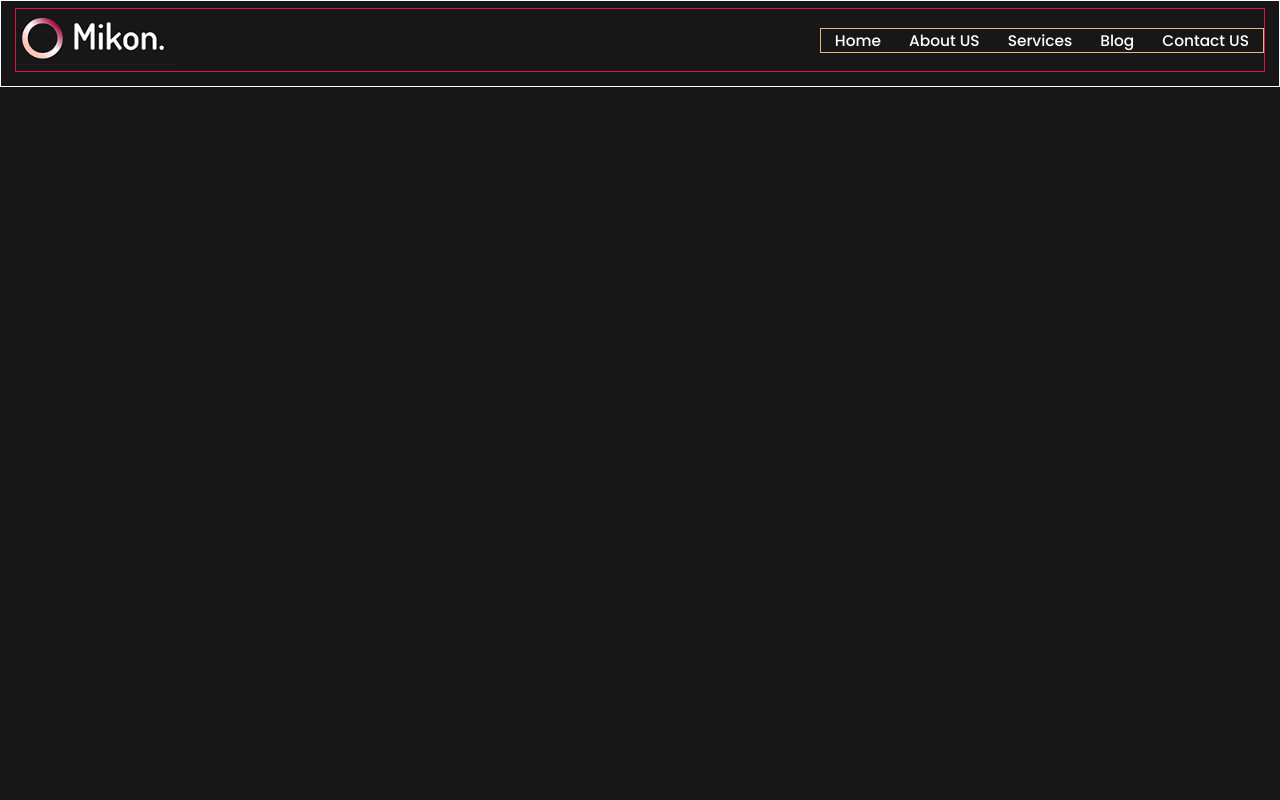
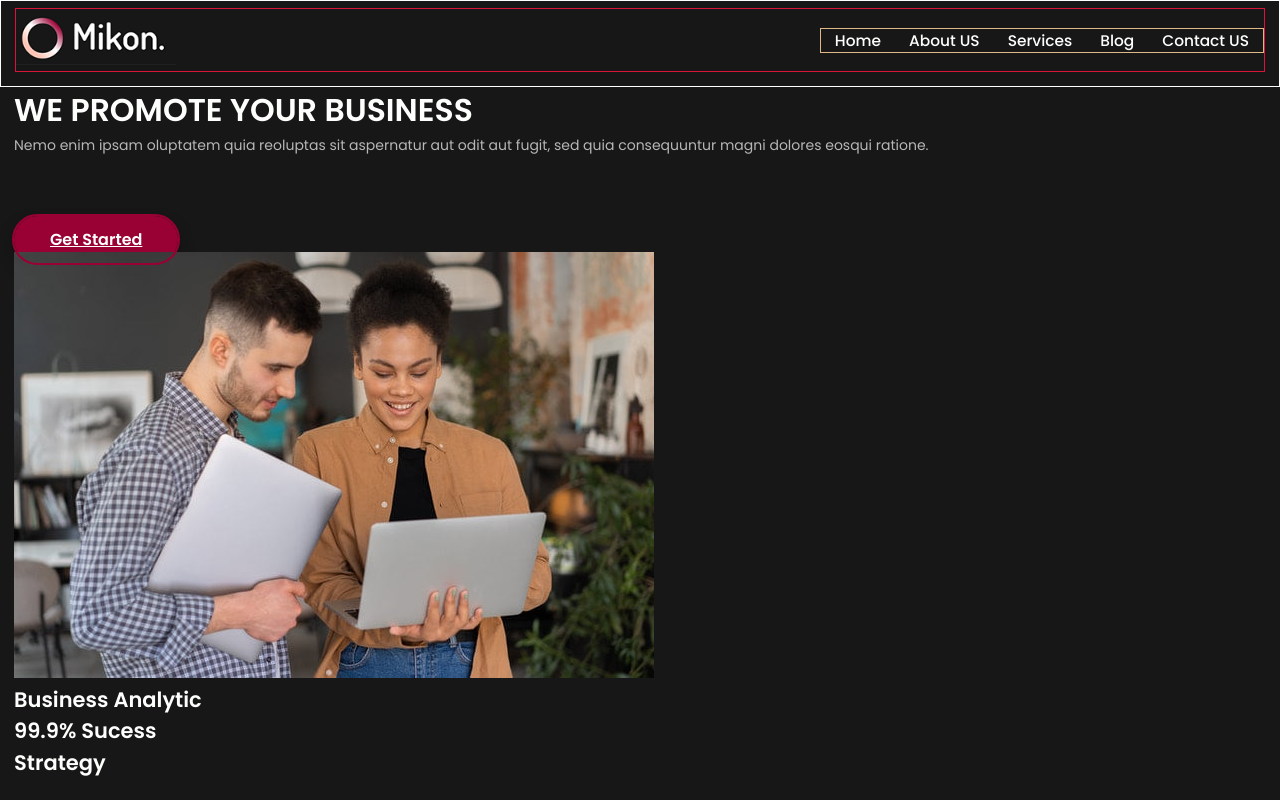
Before and after one commit to TamilselvanChandrakumar/Business-Website, a React (Create React App) app in the folder business-website/: page / in a window 1280 px wide. Built offline with nearby package versions, Linux system fonts and the light colour scheme.

Commit message:
first commit

```diff
--- a/business-website/src/App.css
+++ b/business-website/src/App.css
@@ -80,6 +80,7 @@ html {
     box-shadow: 0 0.5rem 1rem rgb(16, 16, 16);
     outline: 2px solid var(--primary-color);
     outline-offset: 0px;
+    color: var(--white-color);
     border: none;
     cursor: pointer;
     background: var(--primary-color);
--- a/business-website/src/App.js
+++ b/business-website/src/App.js
@@ -1,10 +1,12 @@
 import "./App.css";
 import Navbar from "./components/navbar/Navbar";
+import Home from "./components/home/Home";
 
 function App() {
   return (
     <div className="App">
       <Navbar></Navbar>
+      <Home></Home>
     </div>
   );
 }
--- /dev/null
+++ b/business-website/src/components/home/Home.js
@@ -0,0 +1,48 @@
+import React from "react";
+import BannerImage from "../../assets/banner/banner-img.jpg";
+const Home = () => {
+  return (
+    <>
+      <section id="home">
+        <div className="banner_image"></div>
+        <div className="container">
+          <div className="banner_outer">
+            <div className="col">
+              <h3 className="title">
+                WE PROMOTE YOUR <span>BUSINESS</span>
+              </h3>
+              <p>
+                Nemo enim ipsam oluptatem quia reoluptas sit aspernatur aut odit
+                aut fugit, sed quia consequuntur magni dolores eosqui ratione.
+              </p>
+              <div className="btn_wrapper">
+                <a className="btn" href="/">
+                  Get Started
+                </a>
+              </div>
+            </div>
+            <div className="col">
+              <div className="sub_banner_image">
+                <img src={BannerImage} alt="bannerimg"></img>
+              </div>
+              <div className="banner_style_1">
+                <></>
+                <h4>Business Analytic</h4>
+              </div>
+              <div className="banner_style_1 banner_style_2">
+                <></>
+                <h4>99.9% Sucess</h4>
+              </div>
+              <div className="banner_style_1 banner_style_3">
+                <></>
+                <h4>Strategy</h4>
+              </div>
+            </div>
+          </div>
+        </div>
+      </section>
+    </>
+  );
+};
+
+export default Home;
--- a/business-website/src/components/navbar/Navbar.css
+++ b/business-website/src/components/navbar/Navbar.css
@@ -117,7 +117,7 @@
   background-color: var(--bg-color);
   padding: 0.5rem 0 1rem;
   transform: translateY(0px);
-  transition: 0.3s all ease-in-out;
+  transition: 0.3 all ease-in-out;
 }
 .sticky {
   position: fixed;
```
Also changed, not shown: business-website/src/assets/banner/banner-img.jpg (added), business-website/src/assets/banner/banner.png (added), business-website/src/components/home/Home.css (added).
